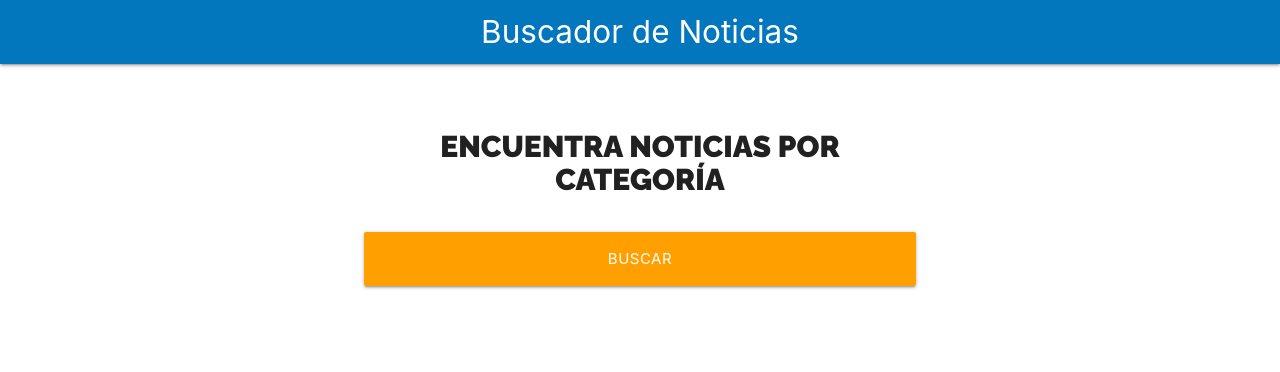
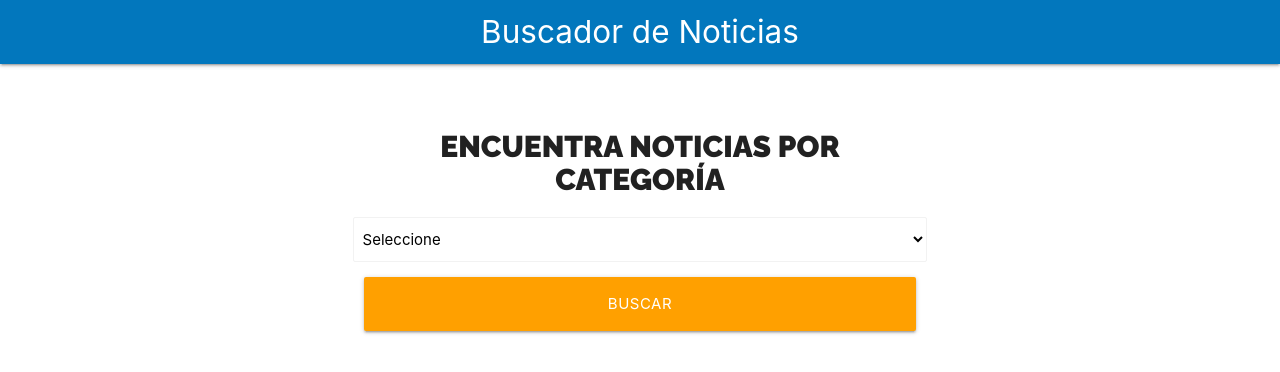
Before and after one commit to dfldiego/r-noticias, a React (Create React App) app: page / in a window 1280 px wide. Shown: the top 372 px of the page. Built offline with nearby package versions, Linux system fonts and the light colour scheme.

Commit message:
creando un custom hook para el Select

```diff
--- a/src/components/Formulario.jsx
+++ b/src/components/Formulario.jsx
@@ -1,12 +1,19 @@
 import React from 'react';
 import styles from './Formulario.module.css';
+import useSelect from '../hooks/useSelect';
 
 const Formulario = () => {
+
+    // utilizar custom hook
+    const [categoria, SelectNoticias] = useSelect();
+
     return (
         <div className={`${styles.buscador}  row`}>
             <div className="col s12 m8 offset-m2">
                 <form>
                     <h2 className={styles.heading}>Encuentra Noticias por Categoría</h2>
+
+                    <SelectNoticias />
 
                     <div className="input-field col s12">
                         <input
--- /dev/null
+++ b/src/hooks/useSelect.js
@@ -0,0 +1,19 @@
+import React, { useState } from 'react';
+
+const useSelect = (stateInicial, opciones) => {
+
+    //state del custom hook
+    const [state, setState] = useState('');
+
+    const SelectNoticias = () => (
+        <select
+            className="browser-default"
+        >
+            <option value="">Seleccione</option>
+        </select>
+    );
+
+    return [state, SelectNoticias];
+}
+
+export default useSelect;
```
